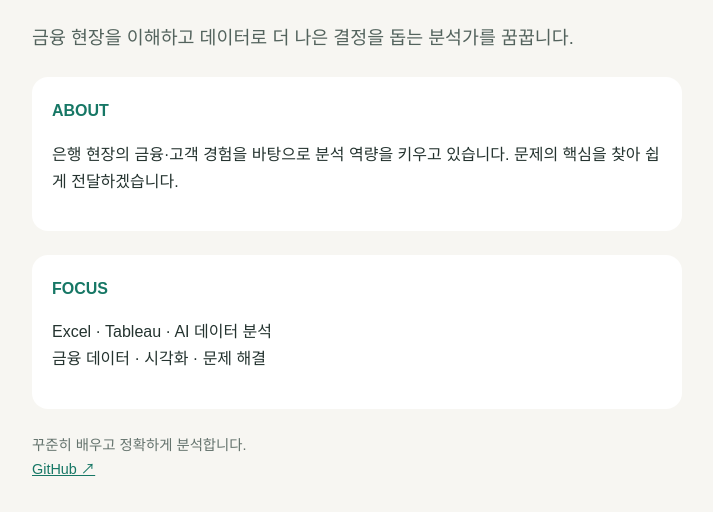
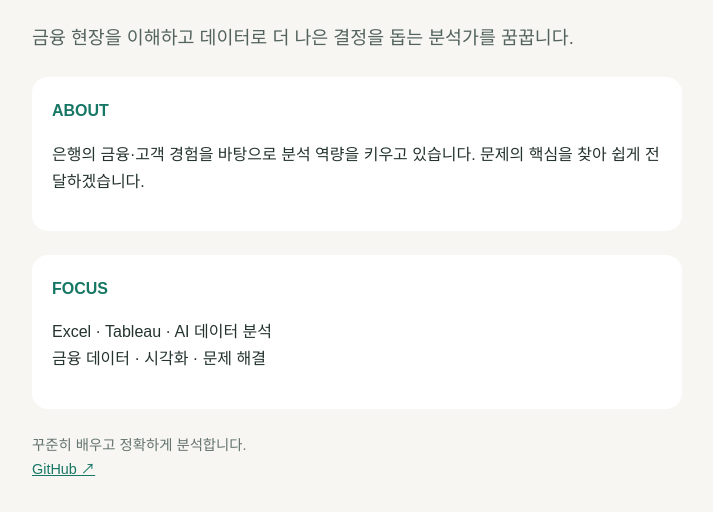
Before and after one commit to rlawlrl44/261113_empty, a plain HTML site: page index.html in a window 1280 px wide. Shown: the part 334-846 px from the top of the page, without its empty margins (283-996 px from the left). Drawn offline with Linux system fonts and the light colour scheme.

Commit message:
Finalize profile page within 1024 characters

```diff
--- a/index.html
+++ b/index.html
@@ -1 +1 @@
-<!doctype html><html lang="ko"><meta charset="utf-8"><meta name="viewport" content="width=device-width,initial-scale=1"><title>김지혜 | Data Analyst</title><style>body{margin:0;background:#f7f6f2;color:#24332f;font:16px/1.7 Arial}main{max-width:650px;margin:auto;padding:12vh 24px}.tag,h2,span,a{color:#167765}h1{font-size:clamp(2.4rem,9vw,4rem);line-height:1.15}.lead{font-size:1.15rem;color:#53635d}.card{margin-top:24px;padding:20px;background:white;border-radius:16px}h2{font-size:1rem;margin:0 0 8px}.foot{margin-top:24px;color:#64736d;font-size:.9rem}</style><main><b class="tag">DATA ANALYST · PORTFOLIO</b><h1>안녕하세요,<br><span>김지혜</span>입니다.</h1><p class="lead">금융 현장을 이해하고 데이터로 더 나은 결정을 돕는 분석가를 꿈꿉니다.</p><section class="card"><h2>ABOUT</h2><p>은행 현장의 금융·고객 경험을 바탕으로 분석 역량을 키우고 있습니다. 문제의 핵심을 찾아 쉽게 전달하겠습니다.</p></section><section class="card"><h2>FOCUS</h2><p>Excel · Tableau · AI 데이터 분석<br>금융 데이터 · 시각화 · 문제 해결</p></section><p class="foot">꾸준히 배우고 정확하게 분석합니다.<br><a href="https://github.com/rlawlrl44">GitHub ↗</a></p></main></html>
+<!doctype html><html lang="ko"><meta charset="utf-8"><meta name="viewport" content="width=device-width,initial-scale=1"><title>김지혜 | Data Analyst</title><style>body{margin:0;background:#f7f6f2;color:#24332f;font:16px/1.7 Arial}main{max-width:650px;margin:auto;padding:12vh 24px}.tag,h2,span,a{color:#167765}h1{font-size:clamp(2.4rem,9vw,4rem);line-height:1.15}.lead{font-size:1.15rem;color:#53635d}.card{margin-top:24px;padding:20px;background:white;border-radius:16px}h2{font-size:1rem;margin:0 0 8px}.foot{margin-top:24px;color:#64736d;font-size:.9rem}</style><main><b class="tag">DATA ANALYST · PORTFOLIO</b><h1>안녕하세요,<br><span>김지혜</span>입니다.</h1><p class="lead">금융 현장을 이해하고 데이터로 더 나은 결정을 돕는 분석가를 꿈꿉니다.</p><section class="card"><h2>ABOUT</h2><p>은행의 금융·고객 경험을 바탕으로 분석 역량을 키우고 있습니다. 문제의 핵심을 찾아 쉽게 전달하겠습니다.</p></section><section class="card"><h2>FOCUS</h2><p>Excel · Tableau · AI 데이터 분석<br>금융 데이터 · 시각화 · 문제 해결</p></section><p class="foot">꾸준히 배우고 정확하게 분석합니다.<br><a href="https://github.com/rlawlrl44">GitHub ↗</a></p></main></html>
```
